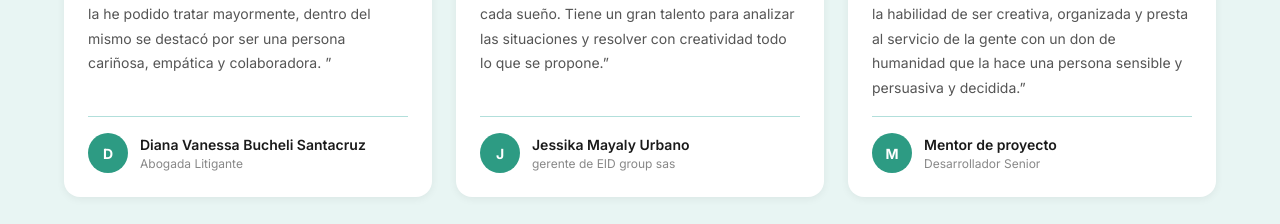
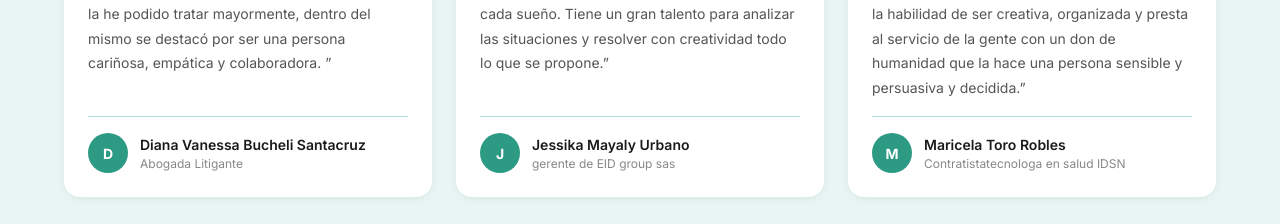
Before and after one commit to Yeraldin3139/portafolio, a Next.js app: page / in a window 1280 px wide. Shown: the part 2662-2886 px from the top of the page. Built offline with nearby package versions, Linux system fonts and the light colour scheme.

Commit message:
datos peronsona testimonio

```diff
--- a/components/Testimonials.tsx
+++ b/components/Testimonials.tsx
@@ -5,7 +5,7 @@ import { useApp } from "@/app/context";
 const testimoniosEs = [
   { id: 1, text: "Yeraldin es muy responsable dentro del escenario laboral, el cual es el ámbito en el que la he podido tratar mayormente, dentro del mismo se destacó por ser una persona cariñosa, empática y colaboradora. ", name: "Diana Vanessa Bucheli Santacruz", role: "Abogada Litigante", initial: "D" },
   { id: 2, text: "Yeraldin, Destaca por la pasión y responsabilidad que pone en cada tarea y en cada sueño. Tiene un gran talento para analizar las situaciones y resolver con creatividad todo lo que se propone.", name: "Jessika Mayaly Urbano", role: "gerente de EID group sas", initial: "J" },
-  { id: 3, text: "Yeraldin es una persona honesta, respetuosa comprometida con todo lo que le asignan, Tiene la habilidad de ser creativa, organizada y presta al servicio de la gente con un don de humanidad que la hace una persona sensible y persuasiva y decidida.", name: "Mentor de proyecto", role: "Desarrollador Senior", initial: "M" },
+  { id: 3, text: "Yeraldin es una persona honesta, respetuosa comprometida con todo lo que le asignan, Tiene la habilidad de ser creativa, organizada y presta al servicio de la gente con un don de humanidad que la hace una persona sensible y persuasiva y decidida.", name: "Maricela Toro Robles ", role: "Contratistatecnologa en salud IDSN", initial: "M" },
 ];
 
 const testimoniosEn = [
```
